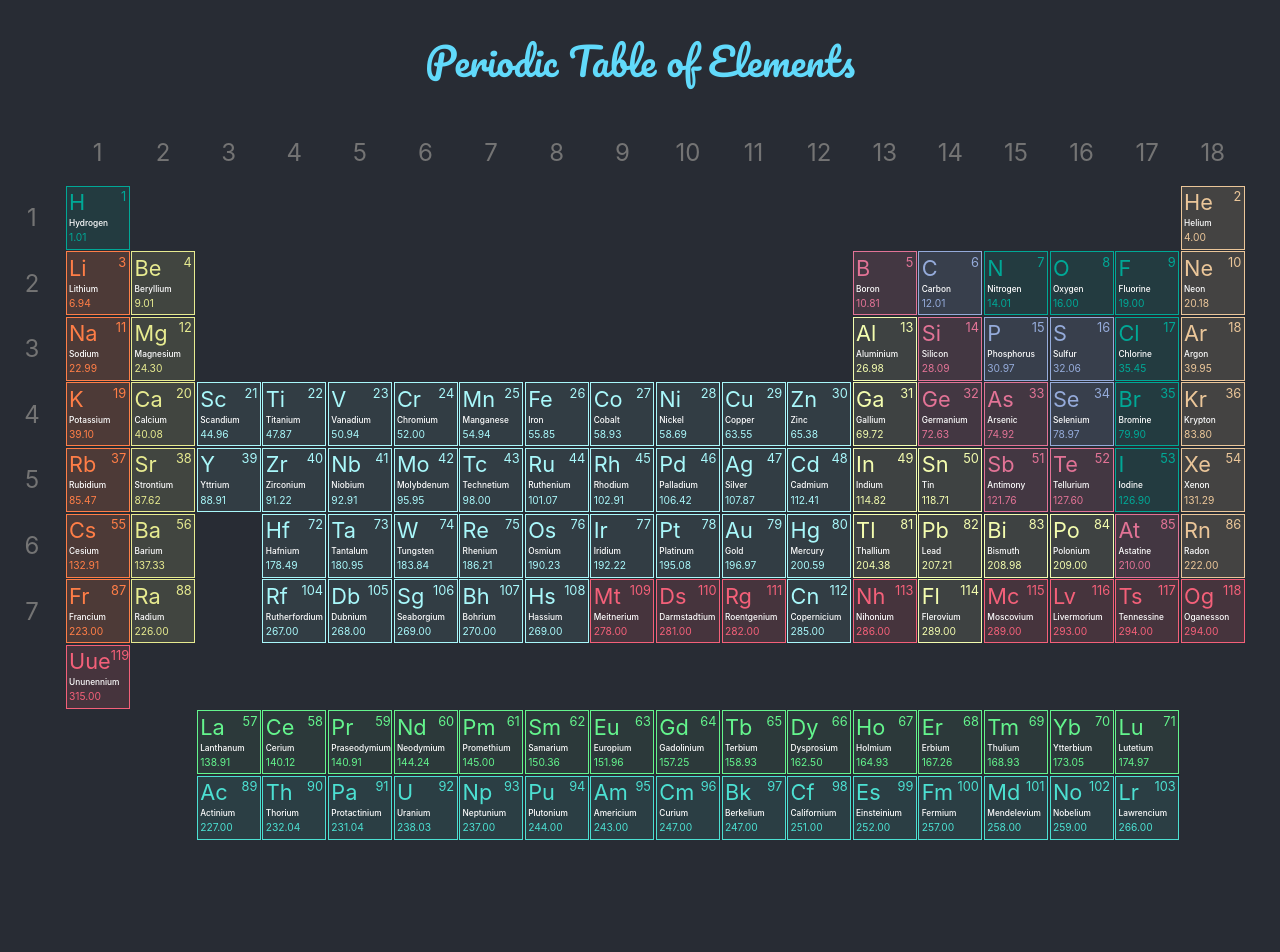
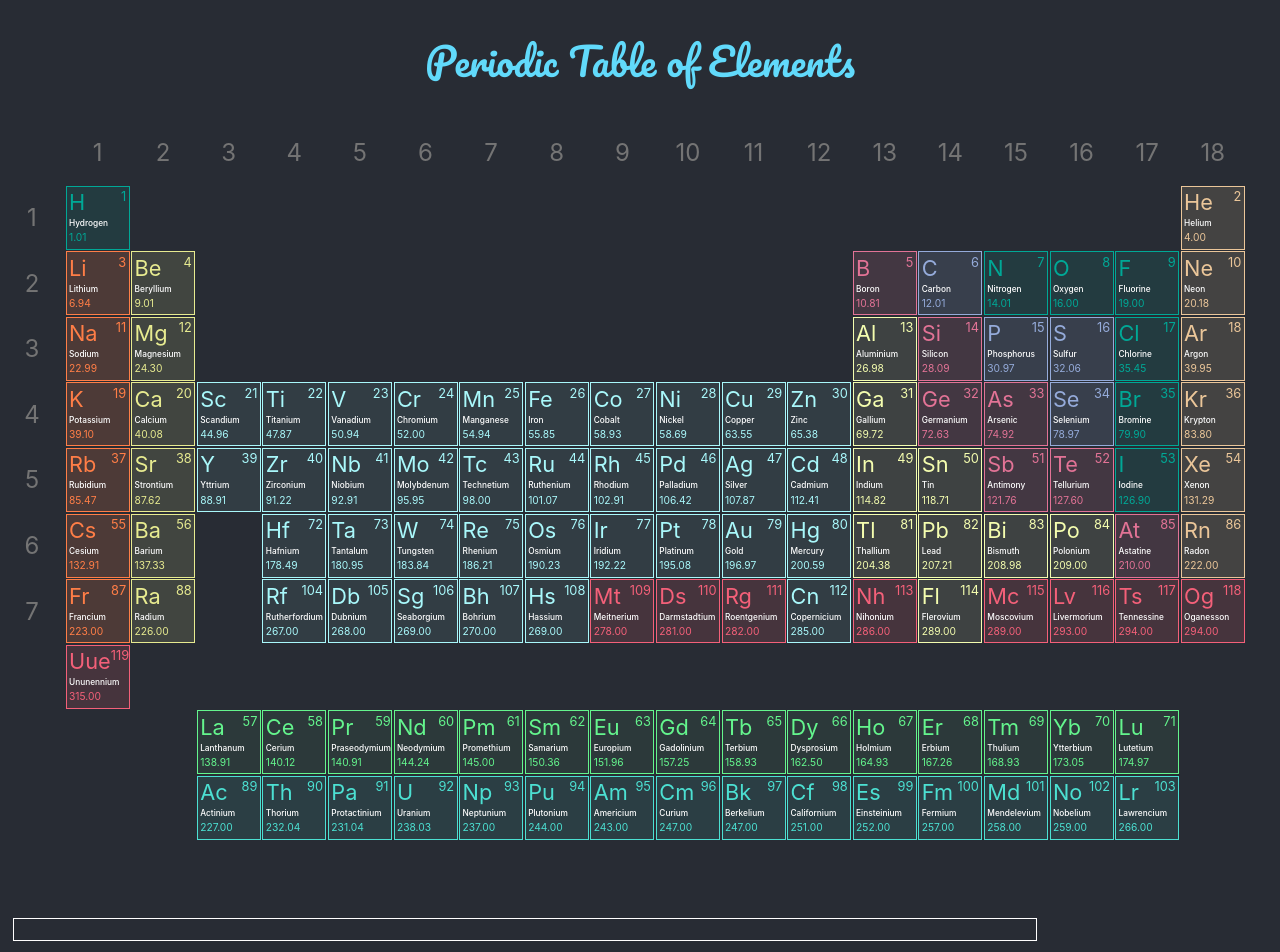
Before and after one commit to etienne-bourganel/periodic_table, a React (Create React App) app: page / in a window 1280 px wide. Shown: the top 952 px of the page. Built offline with nearby package versions, Linux system fonts and the light colour scheme.

Commit message:
Add info display on hover

```diff
--- a/src/components/Cell/index.js
+++ b/src/components/Cell/index.js
@@ -3,14 +3,21 @@ import "./index.css"
 
 const Cell = ({ elementInfo, updateInfoBox }) => {
   const handleClick = () => {
-    // window.open(elementInfo.source, "_blank")
+    window.open(elementInfo.source, "_blank")
+  }
+
+  const handleMouseEnter = () => {
     updateInfoBox(elementInfo)
   }
 
   if (elementInfo.name) {
     const categoryClass = elementInfo.category.substring(0, 7).trim()
     return (
-      <div className={`Cell elmtCell ${categoryClass}`} onClick={handleClick}>
+      <div
+        className={`Cell elmtCell ${categoryClass}`}
+        onMouseEnter={handleMouseEnter}
+        onClick={handleClick}
+      >
         <div className='elmtNumber'>{elementInfo.number}</div>
         <div className='elmtSymbol'>{elementInfo.symbol}</div>
         <div className='elmtName'>{elementInfo.name}</div>
--- a/src/components/InfoBoxLine/index.css
+++ b/src/components/InfoBoxLine/index.css
@@ -1,7 +1,20 @@
 .InfoBox {
+  border: 1px solid #fff;
+  box-sizing: border-box;
+  /* color: #fff; */
+  display: grid;
+  font-size: 0.8em;
+  margin: 1em;
+  padding: 0.8em;
+  width: 80vw;
+}
+
+.InfoBoxLine {
   color: #fff;
-  font-size: 1.2em;
-  height: 20vh;
-  margin: 1em auto 2em;
-  width: 70vw;
+  margin: 0.2em;
 }
+
+.Name {
+  background-color: azure;
+  color: red;
+}
--- a/src/components/InfoBoxLine/index.js
+++ b/src/components/InfoBoxLine/index.js
@@ -3,7 +3,7 @@ import "./index.css"
 
 const InfoBoxLine = ({ props }) => {
   return (
-    <div>
+    <div classname={`${props.substring(0, 4)}`}>
       <div className='InfoBoxLine'>{props}</div>
     </div>
   )
--- a/src/components/Table/index.css
+++ b/src/components/Table/index.css
@@ -1,6 +1,7 @@
 .Table {
   display: grid;
   gap: 0.1em;
+
   grid-template-columns: repeat(20, 5%);
   grid-template-rows: repeat(12, 1fr);
   overflow: hidden;
--- a/src/components/Table/index.js
+++ b/src/components/Table/index.js
@@ -17,7 +17,7 @@ const Table = () => {
   const [InfoBoxData, setInfoBoxData] = useState([])
 
   return (
-    <div>
+    <div className='TableAndInfoBoxContainer'>
       <div className='Table'>
         {tableTemplate.map((cellInfo) => (
           <Cell
```
